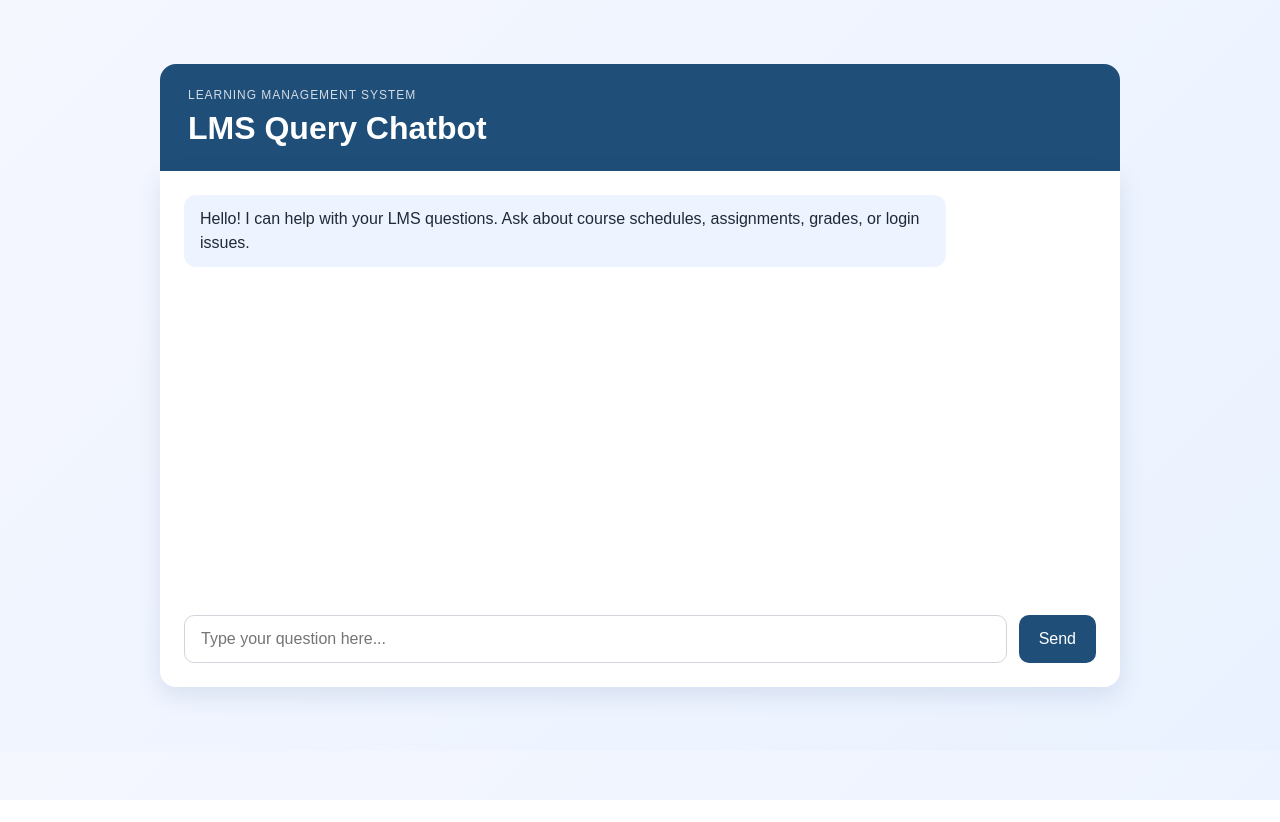
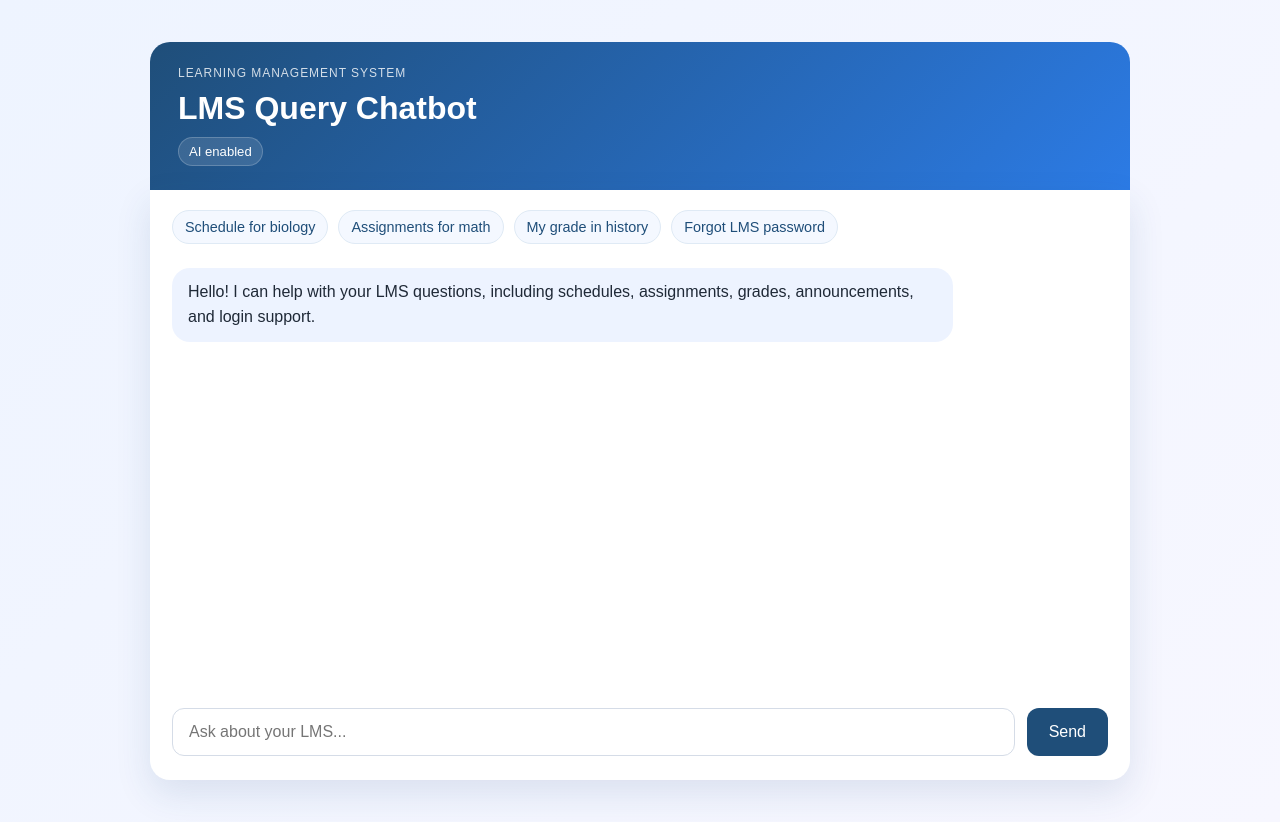
Before and after one commit to srikanthbabugl4-create/Chatbot01, a Flask app: page / in a window 1280 px wide. Before the commit the page ends 800 px from the top, so only its background shows below. Run offline with Flask 3, Linux system fonts and the light colour scheme.

Commit message:
Upgraded LMS chatbot with AI-ready backend, session memory, and improved UI

```diff
--- a/app.py
+++ b/app.py
@@ -1,66 +1,24 @@
-from flask import Flask, render_template, request, jsonify
+import os
 import re
+from typing import Optional
+
+from dotenv import load_dotenv
+from flask import Flask, jsonify, render_template, request, session
+from openai import OpenAI
+
+from lms_data import LMS_DATA
+
+load_dotenv()
 
 app = Flask(__name__)
-
-LMS_DATA = {
-    "courses": {
-        "math": {
-            "teacher": "Dr. Patel",
-            "schedule": "Mon/Wed/Fri, 10:00 AM - 11:30 AM",
-            "meeting_link": "https://meet.example.com/math-101",
-            "office_hours": "Tue/Thu, 2:00 PM - 3:00 PM"
-        },
-        "biology": {
-            "teacher": "Prof. Nguyen",
-            "schedule": "Tue/Thu, 1:00 PM - 2:30 PM",
-            "meeting_link": "https://meet.example.com/bio-201",
-            "office_hours": "Wed, 11:00 AM - 12:00 PM"
-        },
-        "history": {
-            "teacher": "Dr. Alvarez",
-            "schedule": "Mon/Wed, 9:00 AM - 10:30 AM",
-            "meeting_link": "https://meet.example.com/hist-110",
-            "office_hours": "Fri, 1:00 PM - 2:00 PM"
-        }
-    },
-    "assignments": {
-        "math": [
-            {"name": "Algebra Quiz 1", "due": "Sep 30", "status": "pending"},
-            {"name": "Homework Set 2", "due": "Oct 05", "status": "pending"}
-        ],
-        "biology": [
-            {"name": "Lab Report 3", "due": "Oct 02", "status": "pending"},
-            {"name": "Midterm Review", "due": "Oct 08", "status": "in review"}
-        ],
-        "history": [
-            {"name": "Essay Draft", "due": "Sep 28", "status": "submitted"},
-            {"name": "Research Notes", "due": "Oct 10", "status": "pending"}
-        ]
-    },
-    "grades": {
-        "math": {"midterm": "A-", "quiz_average": "A", "overall": "A"},
-        "biology": {"lab_average": "B+", "midterm": "B", "overall": "B+"},
-        "history": {"essay": "A", "participation": "A-", "overall": "A-"}
-    },
-    "announcements": {
-        "math": "The quiz on fractions has been moved to Friday.",
-        "biology": "Lab safety training is required before the experiment.",
-        "history": "The reading list for Week 5 is now available."
-    },
-    "support": {
-        "password": "Reset your password by clicking 'Forgot Password' on the LMS login page, or contact the help desk at helpdesk@campus.edu.",
-        "login": "If you cannot log in, check your university email, clear browser cache, and contact IT support if the issue persists.",
-        "deadline": "Deadlines are listed in the course calendar and assignment pages. You can also ask the chatbot for upcoming tasks by course."
-    }
-}
+app.secret_key = os.environ.get("SECRET_KEY", "lms-chatbot-secret")
 
 
-def normalize(text):
+def normalize(text: str) -> str:
     return re.sub(r"[^a-z0-9\s]", " ", text.lower()).strip()
 
 
-def extract_course(text):
+def extract_course(text: str) -> Optional[str]:
     normalized = normalize(text)
     for course in LMS_DATA["courses"]:
         if course in normalized:
@@ -68,80 +26,158 @@
     return None
 
 
-def handle_lms_query(message):
+def build_rule_response(message: str) -> str:
     text = normalize(message)
     course = extract_course(text)
 
-    if any(word in text for word in ["hello", "hi", "hey", "good morning", "good afternoon"]):
-        return "Hello! I can help with course info, assignments, grades, deadlines, LMS access, and general support. Ask me anything about your learning portal."
+    greetings = ["hello", "hi", "hey", "good morning", "good afternoon", "good evening"]
+    if any(word in text for word in greetings):
+        return "Hello! I can help with course schedules, assignments, grades, announcements, and LMS access issues."
 
-    if "course" in text or "schedule" in text or "class" in text:
+    if "schedule" in text or "course" in text or "class" in text or "teacher" in text or "instructor" in text:
         if course:
             info = LMS_DATA["courses"][course]
             return (
                 f"{course.title()} is taught by {info['teacher']} and meets {info['schedule']}. "
-                f"The meeting link is {info['meeting_link']}. Office hours are {info['office_hours']}."
+                f"Meeting link: {info['meeting_link']}. Office hours: {info['office_hours']}."
             )
-        return "I can help with math, biology, and history. Which course would you like details for?"
+        return "I can provide details for math, biology, and history. Which course would you like to know about?"
 
-    if "assignment" in text or "homework" in text or "deadline" in text or "due" in text:
+    if any(keyword in text for keyword in ["assignment", "homework", "deadline", "due", "submission"]):
         if course:
             tasks = LMS_DATA["assignments"].get(course, [])
             if tasks:
                 details = "; ".join(
                     f"{item['name']} (due {item['due']}, status: {item['status']})" for item in tasks
                 )
-                return f"Here are the current assignments for {course.title()}: {details}."
-            return f"I don’t see any assignment records for {course.title()} right now."
-        return "Which course would you like to check assignments for?"
+                return f"Assignments for {course.title()}: {details}."
+            return f"I could not find assignment data for {course.title()} in the LMS records."
+        return "For which course do you want the assignment list?"
 
-    if "grade" in text or "marks" in text or "gpa" in text:
+    if any(keyword in text for keyword in ["grade", "marks", "result", "score", "gpa", "performance"]):
         if course:
             grade_info = LMS_DATA["grades"].get(course)
             if grade_info:
-                return f"Current grade summary for {course.title()}: " + "; ".join(
-                    f"{k.replace('_', ' ').title()}: {v}" for k, v in grade_info.items()
-                ) + "."
-            return f"I don’t have grade information for {course.title()} yet."
-        return "Which course would you like to check grades for?"
+                summary = "; ".join(f"{key.replace('_', ' ').title()}: {value}" for key, value in grade_info.items())
+                return f"Grade summary for {course.title()}: {summary}."
+            return f"There is no grade record for {course.title()} available yet."
+        return "Which subject would you like me to check for grades?"
 
-    if "announcement" in text or "news" in text or "update" in text:
+    if any(keyword in text for keyword in ["announcement", "news", "update", "notice"]):
         if course:
-            return LMS_DATA["announcements"].get(course, f"There are no announcements for {course.title()} at the moment.")
-        return "I can help with announcements for math, biology, or history. Which course are you asking about?"
+            response = LMS_DATA["announcements"].get(course)
+            return response if response else f"There are no announcements for {course.title()} right now."
+        return "I can provide announcements for math, biology, or history. Which course do you mean?"
 
-    if "password" in text or "forgot" in text or "login" in text or "sign in" in text:
-        return LMS_DATA["support"]["password"] if "password" in text or "forgot" in text else LMS_DATA["support"]["login"]
+    if any(keyword in text for keyword in ["password", "forgot password", "reset password", "login issue", "sign in"]) :
+        if "password" in text or "forgot" in text or "reset" in text:
+            return LMS_DATA["support"]["password"]
+        return LMS_DATA["support"]["login"]
 
-    if "support" in text or "help" in text or "issue" in text:
-        return "I can help with LMS login issues, password resets, deadlines, course access, and assignments. Tell me what you need help with."
+    if any(keyword in text for keyword in ["support", "help", "issue", "problem"]):
+        return "I can help with course access, deadlines, assignments, grades, login issues, and support requests. Tell me what you need."
 
     if "attendance" in text:
-        return "Your attendance is updated automatically in the LMS. If you believe there is an error, contact your instructor or the registrar office."
+        return "Your attendance is tracked in the LMS. If you notice an error, contact your instructor or the registrar."
 
-    if "exam" in text or "midterm" in text or "final" in text:
-        return "Exam schedules are published in the course calendar. If you want, I can tell you the planned assessment dates for a specific course."
+    if any(keyword in text for keyword in ["exam", "midterm", "final", "assessment"]):
+        return "Exam schedules are usually listed in the course calendar and LMS timeline. For a specific course, ask me by name."
 
     if "thank" in text:
-        return "You’re welcome! I’m here to help with LMS queries anytime."
+        return "You’re welcome! I’m here to help with LMS questions anytime."
 
     return (
-        "I can help with these LMS tasks: course information, deadlines, assignments, grades, announcements, "
-        "login/password help, and general support. Try asking: 'What is the schedule for biology?'"
+        "I can help with course information, assignments, grades, deadlines, announcements, and LMS support. "
+        "Try asking: 'What is the schedule for biology?'"
     )
+
+
+def build_ai_prompt(message: str) -> str:
+    formatted_courses = []
+    for course_name, course_data in LMS_DATA["courses"].items():
+        assignments = LMS_DATA["assignments"].get(course_name, [])
+        grades = LMS_DATA["grades"].get(course_name, {})
+        announcement = LMS_DATA["announcements"].get(course_name, "No announcement")
+        formatted_courses.append(
+            f"Course: {course_name.title()}\n"
+            f"Teacher: {course_data['teacher']}\n"
+            f"Schedule: {course_data['schedule']}\n"
+            f"Office hours: {course_data['office_hours']}\n"
+            f"Assignments: {', '.join(item['name'] + ' (' + item['due'] + ')' for item in assignments) if assignments else 'None'}\n"
+            f"Grades: {', '.join(f'{key}: {value}' for key, value in grades.items()) if grades else 'None'}\n"
+            f"Announcement: {announcement}"
+        )
+
+    context = "\n\n".join(formatted_courses)
+    return (
+        "You are a helpful LMS assistant for a university portal. "
+        "Use only the information in the course context below. "
+        "If unsure, answer conservatively and ask a clarifying question.\n\n"
+        f"Context:\n{context}\n\nUser query: {message}"
+    )
+
+
+def get_ai_response(message: str) -> Optional[str]:
+    api_key = os.environ.get("OPENAI_API_KEY")
+    if not api_key:
+        return None
+
+    try:
+        client = OpenAI(api_key=api_key)
+        response = client.chat.completions.create(
+            model=os.environ.get("OPENAI_MODEL", "gpt-4o-mini"),
+            messages=[
+                {
+                    "role": "system",
+                    "content": (
+                        "You are a friendly and precise LMS support assistant. "
+                        "Answer student questions using the provided course information."
+                    ),
+                },
+                {"role": "user", "content": build_ai_prompt(message)},
+            ],
+            temperature=0.2,
+            max_tokens=300,
+        )
+        return response.choices[0].message.content.strip()
+    except Exception:
+        return None
 
 
 @app.route("/")
 def index():
-    return render_template("index.html")
+    llm_status = "AI enabled" if os.environ.get("OPENAI_API_KEY") else "Demo mode"
+    return render_template("index.html", llm_status=llm_status)
 
 
 @app.route("/api/chat", methods=["POST"])
 def chat():
     data = request.get_json(silent=True) or {}
-    message = data.get("message", "")
-    response = handle_lms_query(message)
-    return jsonify({"reply": response})
+    message = (data.get("message") or "").strip()
+
+    if not message:
+        return jsonify({"reply": "Please enter a message so I can help you."})
+
+    history = session.get("history", [])
+    history.append({"role": "user", "content": message})
+
+    direct_reply = build_rule_response(message)
+    ai_reply = get_ai_response(message)
+    final_reply = ai_reply if ai_reply else direct_reply
+
+    history.append({"role": "assistant", "content": final_reply})
+    session["history"] = history[-12:]
+
+    return jsonify({"reply": final_reply})
+
+
+@app.route("/api/health")
+def health():
+    return jsonify({
+        "status": "ok",
+        "ai_enabled": bool(os.environ.get("OPENAI_API_KEY")),
+        "model": os.environ.get("OPENAI_MODEL", "gpt-4o-mini")
+    })
 
 
 if __name__ == "__main__":
--- a/requirements.txt
+++ b/requirements.txt
@@ -1 +1,3 @@
 Flask==3.0.3
+python-dotenv==1.0.1
+openai==1.54.0
--- a/static/app.js
+++ b/static/app.js
@@ -1,6 +1,7 @@
 const chatForm = document.getElementById('chatForm');
 const userInput = document.getElementById('userInput');
 const chatMessages = document.getElementById('chatMessages');
+const suggestionButtons = document.querySelectorAll('.suggestion');
 
 function addMessage(text, type) {
   const msg = document.createElement('div');
@@ -10,11 +11,8 @@
   chatMessages.scrollTop = chatMessages.scrollHeight;
 }
 
-chatForm.addEventListener('submit', async (event) => {
-  event.preventDefault();
-  const message = userInput.value.trim();
-
-  if (!message) return;
+async function sendMessage(message) {
+  if (!message.trim()) return;
 
   addMessage(message, 'user');
   userInput.value = '';
@@ -22,15 +20,26 @@
   try {
     const response = await fetch('/api/chat', {
       method: 'POST',
-      headers: {
-        'Content-Type': 'application/json'
-      },
+      headers: { 'Content-Type': 'application/json' },
       body: JSON.stringify({ message })
     });
 
     const data = await response.json();
     addMessage(data.reply, 'bot');
   } catch (error) {
-    addMessage('Sorry, something went wrong. Please try again.', 'bot');
+    addMessage('Sorry, the chatbot is unavailable right now. Please try again.', 'bot');
   }
+}
+
+chatForm.addEventListener('submit', async (event) => {
+  event.preventDefault();
+  await sendMessage(userInput.value);
 });
+
+suggestionButtons.forEach((button) => {
+  button.addEventListener('click', () => {
+    const text = button.textContent.trim();
+    userInput.value = text;
+    userInput.focus();
+  });
+});
--- a/static/styles.css
+++ b/static/styles.css
@@ -1,28 +1,28 @@
 body {
   margin: 0;
   font-family: Arial, sans-serif;
-  background: linear-gradient(135deg, #f5f7ff, #eaf2ff);
+  background: linear-gradient(135deg, #eef4ff, #f7f7ff);
   color: #1f2937;
 }
 
 .app-shell {
-  max-width: 960px;
-  margin: 40px auto;
-  padding: 24px;
+  max-width: 980px;
+  margin: 42px auto;
+  padding: 0 20px;
 }
 
 .topbar {
-  background: #1f4e79;
-  color: white;
+  background: linear-gradient(135deg, #1f4e79, #2c7be5);
+  color: #fff;
+  border-radius: 20px 20px 0 0;
   padding: 24px 28px;
-  border-radius: 16px 16px 0 0;
 }
 
 .eyebrow {
-  margin: 0 0 8px;
+  margin: 0 0 10px;
+  font-size: 12px;
   text-transform: uppercase;
   letter-spacing: 0.08em;
-  font-size: 12px;
   opacity: 0.8;
 }
 
@@ -31,28 +31,55 @@
   font-size: 2rem;
 }
 
+.status-badge {
+  display: inline-block;
+  margin-top: 10px;
+  background: rgba(255, 255, 255, 0.12);
+  border: 1px solid rgba(255, 255, 255, 0.2);
+  padding: 6px 10px;
+  border-radius: 999px;
+  font-size: 0.82rem;
+}
+
 .chat-panel {
-  background: white;
-  border-radius: 0 0 16px 16px;
-  box-shadow: 0 8px 24px rgba(31, 78, 121, 0.12);
-  padding: 24px;
+  background: #fff;
+  border-radius: 0 0 20px 20px;
+  box-shadow: 0 14px 36px rgba(31, 78, 121, 0.12);
+  padding: 20px 22px 24px;
+}
+
+.quick-actions {
+  display: flex;
+  flex-wrap: wrap;
+  gap: 10px;
+  margin-bottom: 18px;
+}
+
+.suggestion {
+  border: 1px solid #dfeaf5;
+  background: #f4f8ff;
+  color: #1f4e79;
+  border-radius: 999px;
+  padding: 8px 12px;
+  cursor: pointer;
+  font-size: 0.9rem;
 }
 
 .chat-messages {
-  min-height: 400px;
-  max-height: 500px;
+  min-height: 420px;
+  max-height: 520px;
   overflow-y: auto;
   display: flex;
   flex-direction: column;
   gap: 12px;
-  margin-bottom: 20px;
+  padding: 6px 0 12px;
 }
 
 .message {
   max-width: 80%;
   padding: 12px 16px;
-  border-radius: 12px;
-  line-height: 1.5;
+  border-radius: 18px;
+  line-height: 1.55;
 }
 
 .message.bot {
@@ -62,21 +89,22 @@
 }
 
 .message.user {
-  background: #1f4e79;
-  color: white;
+  background: #2c7be5;
+  color: #fff;
   align-self: flex-end;
 }
 
 .chat-form {
   display: flex;
   gap: 12px;
+  margin-top: 8px;
 }
 
 .chat-form input {
   flex: 1;
+  border: 1px solid #d5dce7;
+  border-radius: 12px;
   padding: 14px 16px;
-  border: 1px solid #d1d5db;
-  border-radius: 10px;
   font-size: 1rem;
 }
 
@@ -84,12 +112,22 @@
   border: none;
   background: #1f4e79;
   color: white;
-  border-radius: 10px;
-  padding: 14px 20px;
+  border-radius: 12px;
+  padding: 14px 22px;
+  cursor: pointer;
   font-size: 1rem;
-  cursor: pointer;
 }
 
 .chat-form button:hover {
-  background: #173f63;
+  background: #173d61;
 }
+
+@media (max-width: 640px) {
+  .chat-form {
+    flex-direction: column;
+  }
+
+  .message {
+    max-width: 92%;
+  }
+}
--- a/templates/index.html
+++ b/templates/index.html
@@ -12,13 +12,21 @@
         <div>
           <p class="eyebrow">Learning Management System</p>
           <h1>LMS Query Chatbot</h1>
+          <span class="status-badge">{{ llm_status }}</span>
         </div>
       </header>
 
       <main class="chat-panel">
+        <div class="quick-actions">
+          <button class="suggestion" type="button">Schedule for biology</button>
+          <button class="suggestion" type="button">Assignments for math</button>
+          <button class="suggestion" type="button">My grade in history</button>
+          <button class="suggestion" type="button">Forgot LMS password</button>
+        </div>
+
         <div id="chatMessages" class="chat-messages">
           <div class="message bot">
-            Hello! I can help with your LMS questions. Ask about course schedules, assignments, grades, or login issues.
+            Hello! I can help with your LMS questions, including schedules, assignments, grades, announcements, and login support.
           </div>
         </div>
 
@@ -26,7 +34,7 @@
           <input
             id="userInput"
             type="text"
-            placeholder="Type your question here..."
+            placeholder="Ask about your LMS..."
             autocomplete="off"
             required
           />
```
Also changed, not shown: lms_data.py (added, +51 -0 lines), README.md, 1 other file.
